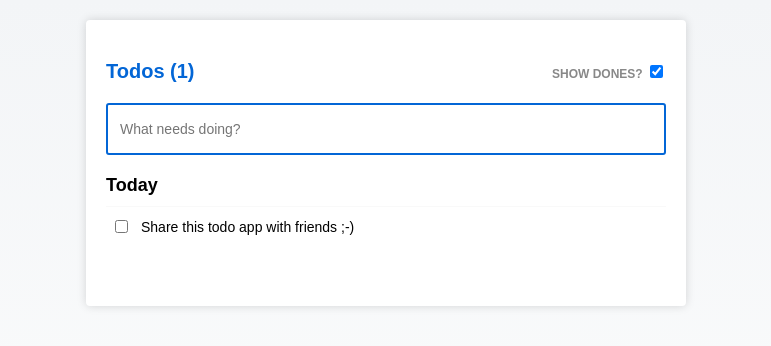
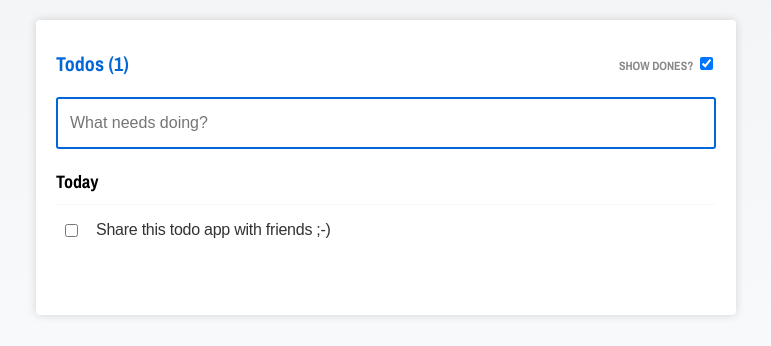
Before and after one commit to twanlass/dundun, a React (Create React App) app: page / in a window 1280 px wide. Shown: the top 346 px of the page, without its empty margins (254-1025 px from the left). Built offline with nearby package versions, Linux system fonts and the light colour scheme.

Commit message:
Adds natrual language date parsing.

```diff
--- a/package.json
+++ b/package.json
@@ -3,6 +3,7 @@
   "version": "0.1.0",
   "private": true,
   "dependencies": {
+    "chrono-node": "^1.3.5",
     "lodash": "^4.17.4",
     "moment": "^2.18.1",
     "react": "^15.6.1",
--- a/public/index.html
+++ b/public/index.html
@@ -10,6 +10,7 @@
     -->
     <link rel="manifest" href="%PUBLIC_URL%/manifest.json">
     <link rel="shortcut icon" href="%PUBLIC_URL%/favicon.ico">
+    <link href="https://fonts.googleapis.com/css?family=Archivo+Narrow:400,500,600,700" rel="stylesheet">
     <!--
       Notice the use of %PUBLIC_URL% in the tags above.
       It will be replaced with the URL of the `public` folder during the build.
@@ -19,12 +20,9 @@
       work correctly both with client-side routing and a non-root public URL.
       Learn how to configure a non-root public URL by running `npm run build`.
     -->
-    <title>React App</title>
+    <title>Todos</title>
   </head>
   <body>
-    <noscript>
-      You need to enable JavaScript to run this app.
-    </noscript>
     <div id="root"></div>
     <!--
       This HTML file is a template.
--- a/src/App.css
+++ b/src/App.css
@@ -2,22 +2,21 @@
   box-sizing: border-box;
 }
 
-body,
 html {
-  margin: 0;
-  padding: 0;
-  height: 100%;
-  width: 100%;
+    height: 100%;
 }
-
-html {
-  background-image: linear-gradient(#f3f5f7, #fff);
-  background-color: #f3f5f7;
-  background-repeat: no-repeat;
+body {
+    height: 100%;
+    margin: 0;
+    background-repeat: no-repeat;
+    background-attachment: fixed;
+    background-image: linear-gradient(#f3f5f7, #fff);
+    background-color: #f3f5f7;
+    font-family: 'Archivo Narrow', sans-serif;
 }
 
 .todos-app {
-  max-width: 600px;
+  max-width: 700px;
   margin: 20px auto;
   background-color: #fff;
   box-shadow: 0 0 10px 0 rgba(0,0,0,.15);
@@ -46,22 +45,27 @@ html {
 }
 
 .todo__title {
+  background-color: transparent;
+  border-radius: 3px;
   border: 0;
-  font-size: 14px;
+  color: #333;
+  font-size: 16px;
+  font-weight: 500;
   margin-right: 10px;
+  margin: 2px 0;
   overflow: hidden;
-  padding: 10px 0;
+  padding: 14px 0;
+  text-indent: 10px;
   text-overflow: ellipsis;
   white-space: nowrap;
   width: 100%;
-  background-color: transparent;
-  text-indent: 5px;
+  letter-spacing: -0.25px;
 }
 
-.todo__title:focus {
-  outline: none;
-  background-color: #f9f9f9;
-}
+  .todo__title:focus {
+    outline: none;
+    background-color: #e8ebf1;
+  }
 
 .todo--complete .todo__title {
   opacity: .5;
@@ -106,6 +110,15 @@ html {
 .todo--complete .todo__remove {
 }
 
+.todo__due-at {
+  white-space: nowrap;
+  background-color: #ddcfed;
+  border-radius: 3px;
+  font-size: 14px;
+  padding: 4px 6px;
+  color: rgba(0,0,0,.75);
+}
+
 .todo-list-options {
     margin-left: auto;
     font-size: 12px;
@@ -119,7 +132,7 @@ html {
 }
 
 .todo-list-section__header {
-    font-weight: bold;
+    font-weight: 700;
     font-size: 18px;
     margin-bottom: 0;
     padding-bottom: 10px;
@@ -129,7 +142,7 @@ html {
 .header {
   display: flex;
   align-items: center;
-  padding-top: 20px;
+  padding-top: 10px;
   padding-bottom: 20px;
 }
 
@@ -143,7 +156,7 @@ html {
 .input {
   width: 100%;
   margin-bottom: 20px;
-  font-size: 14px;
+  font-size: 16px;
   border: 2px solid #ccc;
   text-indent: 10px;
   height: 52px;
--- a/src/App.js
+++ b/src/App.js
@@ -1,6 +1,7 @@
 import React from 'react';
 import Moment from 'moment';
 import _ from 'lodash';
+import chrono from 'chrono-node';
 import './App.css';
 
 const Title = ({ todoCount }) => {
@@ -60,6 +61,7 @@ const Todo = ({ todo, remove, done, move, edit }) => {
         <input type="checkbox" id={todo.id} onClick={() => { done(todo.id); }} defaultChecked={todo.complete} />
       </label>
       <input className="todo__title" type="text" title={todo.text} defaultValue={todo.text} onKeyUp={(event) => { onEnter(todo.id, event)} } onChange={(event) => { edit(todo.id, event.target.value) }}/>
+      <TodoDueAt todo={todo} />
       <div className="todo__remove" onClick={() => { remove(todo.id); }}>&times;</div>
       <TodoMove todo={todo} move={move} />
     </div>
@@ -67,7 +69,7 @@ const Todo = ({ todo, remove, done, move, edit }) => {
 };
 
 const TodoMove = ({ todo, move }) => {
-  if (isNotToday(todo)) {
+  if (isPast(todo)) {
     return (
       <div className="todo__move" onClick={() => { move(todo.id); }}>&#8593;</div>
     )
@@ -76,18 +78,54 @@ const TodoMove = ({ todo, move }) => {
   }
 }
 
+const TodoDueAt = ({ todo }) => {
+  if (todo.dueAt) {
+    return (
+      <div className="todo__due-at">{Moment(todo.dueAt).format('h:mm A')}</div>
+    )
+  } else {
+    return null;
+  }
+}
+
 // Basic set of todo filters
+// Date
+const isFuture = todo => Moment(todo.updatedAt).isAfter(Moment().valueOf(), 'day');
 const isToday = todo => Moment(todo.updatedAt).isSame(Moment().valueOf(), 'day');
+const isPast = todo => Moment(todo.updatedAt).isBefore(Moment().valueOf(), 'day');
 
-const isNotToday = todo => !Moment(todo.updatedAt).isSame(Moment().valueOf(), 'day');
-
+// Status
 const isDone = todo => todo.complete;
-
 const isNotDone = todo => !todo.complete;
 
+// Sorting
 const sortDesc = (a,b) => b.updatedAt - a.updatedAt;
+const sortAsc = (a,b) =>  a.updatedAt - b.updatedAt;
 
-const sortAsc = (a,b) =>  a.updatedAt - b.updatedAt;
+const TodoListFuture = ({ todos, remove, done, showDone, move, edit }) => {
+  let futureDone = todos.filter(isFuture).filter(isDone).sort(sortDesc);
+  let futureNotDone = todos.filter(isFuture).filter(isNotDone).sort(sortDesc);
+  let futureAllTodos = [];
+
+  if(showDone) {
+    futureAllTodos = _.union(futureNotDone, futureDone);
+  } else {
+    futureAllTodos = futureNotDone;
+  }
+
+  if (futureAllTodos.length) {
+    return (
+      <div className="todo-list-section">
+        <div className="todo-list-section__header">Upcoming</div>
+        {futureAllTodos.map(todo => (
+          <Todo todo={todo} key={todo.id} remove={remove} done={done} move={move} edit={edit} />
+        ))}
+      </div>
+    );
+  } else {
+    return null;
+  }
+}
 
 const TodoListToday = ({ todos, remove, done, showDone, move, edit }) => {
   let todayDone = todos.filter(isToday).filter(isDone).sort(sortDesc);
@@ -114,9 +152,9 @@ const TodoListToday = ({ todos, remove, done, showDone, move, edit }) => {
   }
 }
 
-const TodoListOther = ({ todos, remove, done, showDone, move, edit }) => {
-  let otherDone = todos.filter(isNotToday).filter(isDone).sort(sortDesc);
-  let otherNotDone = todos.filter(isNotToday).filter(isNotDone).sort(sortDesc);
+const TodoListPast = ({ todos, remove, done, showDone, move, edit }) => {
+  let otherDone = todos.filter(isPast).filter(isDone).sort(sortDesc);
+  let otherNotDone = todos.filter(isPast).filter(isNotDone).sort(sortDesc);
   let otherAllTodos = [];
 
   if(showDone) {
@@ -151,10 +189,31 @@ class TodoApp extends React.Component {
 
   componentDidMount() {
     this.setState({ data: this.loadState() });
+    document.addEventListener("visibilitychange", this.handleTabFocus.bind(this), false);
+  }
+
+  handleTabFocus() {
+    if (document.visibilityState === 'visible') {
+      // When the window is opened or focused, refresh the list
+      this.forceUpdate()
+    }
   }
 
   addTodo(val) {
-    const todo = {text: val, complete: false, id: performance.now(), createdAt: Moment().valueOf(), updatedAt: Moment().valueOf()};
+    let NLDate = chrono.parse(val);
+    let updatedAt = Moment().valueOf();
+    let dueAt = null;
+    let text = val;
+
+    if (NLDate.length) {
+      updatedAt = Moment(NLDate[0].start.date()).isSame(Moment().valueOf(), 'day') ? Moment().valueOf() : Moment(NLDate[0].start.date()).valueOf();
+      if (NLDate[0].start.knownValues.hour) {
+        dueAt = Moment(NLDate[0].start.date()).valueOf();
+      }
+      text = text.replace(NLDate[0].text, '');
+    }
+
+    const todo = {text: text, complete: false, id: performance.now(), createdAt: Moment().valueOf(), updatedAt: updatedAt, dueAt: dueAt};
     this.state.data.push(todo);
     this.setState({ data: this.state.data });
     this.saveState(this.state.data);
@@ -237,6 +296,14 @@ class TodoApp extends React.Component {
                          toggleShowDone={this.toggleShowDone.bind(this)} />
         </div>
         <TodoForm addTodo={this.addTodo.bind(this)} />
+        <TodoListFuture
+          showDone={this.state.showDone}
+          todos={this.state.data}
+          remove={this.handleRemove.bind(this)}
+          done={this.handleDone.bind(this)}
+          move={this.handleMove.bind(this)}
+          edit={this.handleEdit.bind(this)}
+        />
         <TodoListToday
           showDone={this.state.showDone}
           todos={this.state.data}
@@ -245,7 +312,7 @@ class TodoApp extends React.Component {
           move={this.handleMove.bind(this)}
           edit={this.handleEdit.bind(this)}
         />
-        <TodoListOther
+        <TodoListPast
           showDone={this.state.showDone}
           todos={this.state.data}
           remove={this.handleRemove.bind(this)}
```
